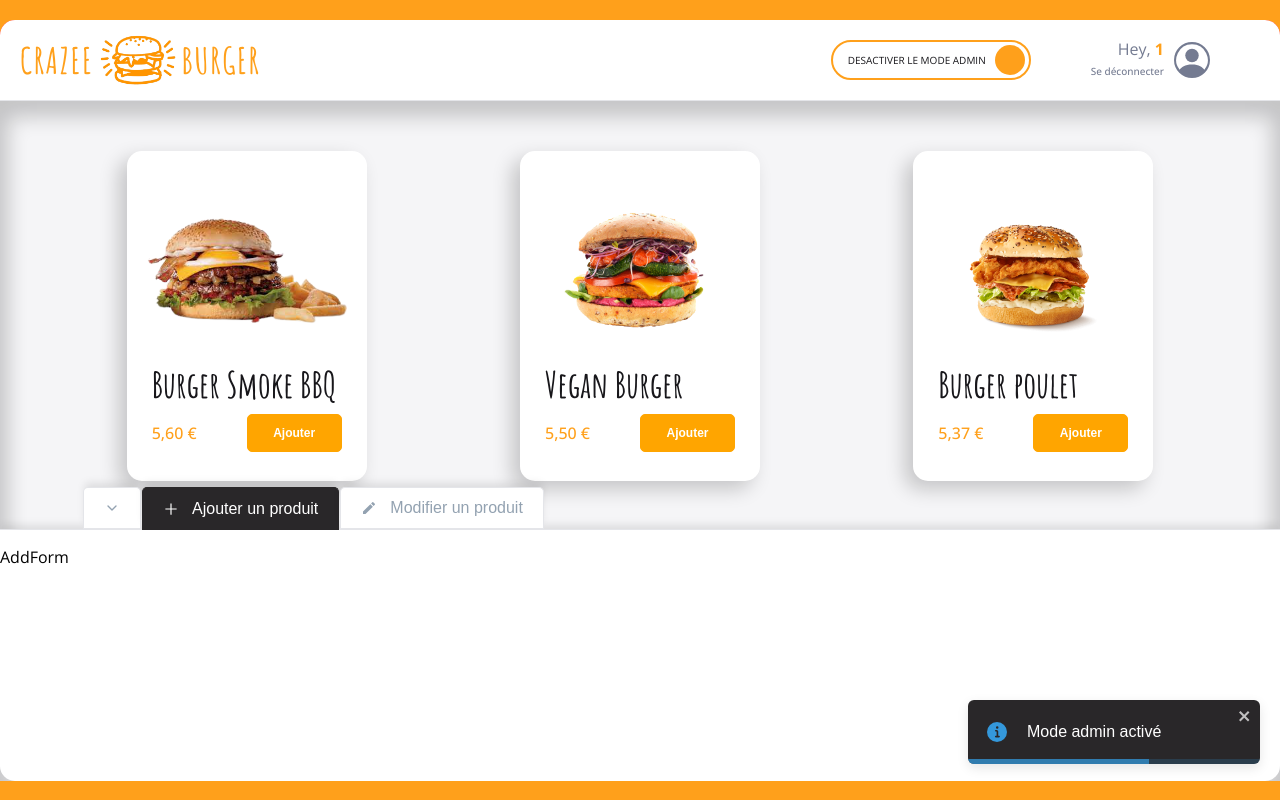
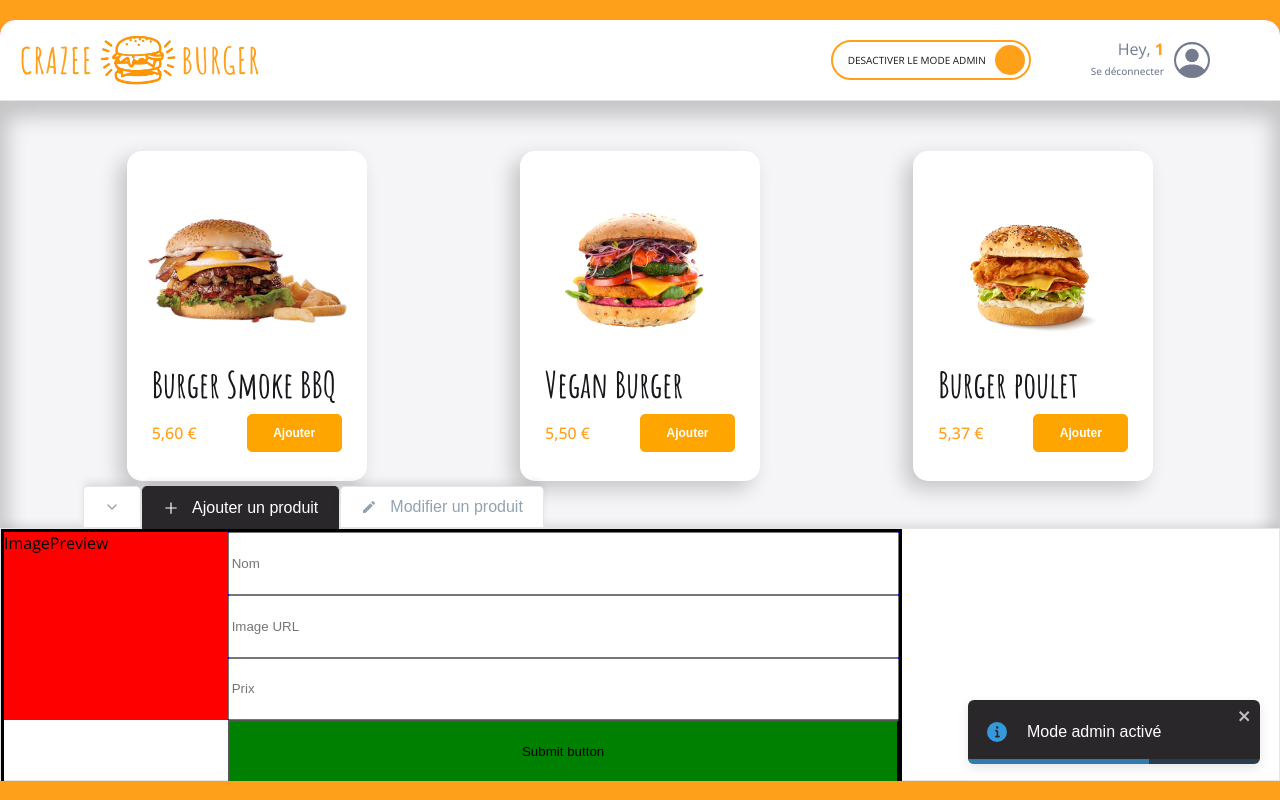
Before and after one commit to NhatHONGUYEN/crazee-burger, a React (Vite) app: page /order/1 in a window 1280 px wide. Both pictures are taken after a click on the label 930 px from the left and 60 px from the top of the page. Built offline with nearby package versions, Linux system fonts and the light colour scheme.

Commit message:
🚧  F08 : ADMIN> AddForm > Add new product to menu

```diff
--- a/src/component/pages/order/Main/Admin/AdminPanel/AddForm.jsx
+++ b/src/component/pages/order/Main/Admin/AdminPanel/AddForm.jsx
@@ -1,3 +1,63 @@
+import styled from "styled-components";
+import OrderContext from "../../../../../../context/OrderContext";
+import { useContext } from "react";
+
 export default function AddForm() {
-  return <div>AddForm</div>;
+  const { handleAdd } = useContext(OrderContext);
+
+  const newProduct = {
+    id: new Date().getTime(),
+    title: "Nouveau produit",
+    imageSource:
+      "https://www.biofournil.com/wp-content/uploads/2021/02/BRIOCHE-BIOFOURNIL_web.jpg",
+    price: 2.5,
+  };
+
+  const handlesubmit = (event) => {
+    event.preventDefault();
+    handleAdd(newProduct);
+  };
+
+  return (
+    <AddFormStyled onSubmit={handlesubmit}>
+      <div className="image-preview">ImagePreview</div>
+      <div className="input-fields">
+        <input type="text" placeholder="Nom" />
+        <input type="text" placeholder="Image URL" />
+        <input type="text" placeholder="Prix" />
+      </div>
+      <button className="submit-button">Submit button</button>
+    </AddFormStyled>
+  );
 }
+
+const AddFormStyled = styled.form`
+  border: 3px solid black;
+  display: grid;
+  grid-template-columns: 1fr 3fr;
+  grid-template-rows: repeat(4, 1fr);
+  grid-template-areas:
+    "image-preview   input-fields"
+    "image-preview   input-fields"
+    "image-preview   input-fields"
+    ".               submit-button";
+
+  height: 100%;
+  width: 70%;
+
+  .image-preview {
+    grid-area: image-preview;
+    background: red;
+  }
+
+  .input-fields {
+    grid-area: input-fields;
+    background: blue;
+    display: grid;
+  }
+
+  .submit-button {
+    grid-area: submit-button;
+    background: green;
+  }
+`;
--- a/src/component/pages/order/Main/Admin/AdminPanel/AdminPanel.jsx
+++ b/src/component/pages/order/Main/Admin/AdminPanel/AdminPanel.jsx
@@ -11,17 +11,13 @@ export default function AdminPanel() {
   const tabSelected = getTabSelected(tabs, currentTabSelected);
 
   return (
-    <AdminPanelStyled>
-      <p>{tabSelected && tabSelected.Content}</p>
-    </AdminPanelStyled>
+    <AdminPanelStyled>{tabSelected && tabSelected.Content}</AdminPanelStyled>
   );
 }
 
 const AdminPanelStyled = styled.div`
   height: 251px;
-  border-bottom-left-radius: ${theme.borderRadius.extraRound};
-  border-bottom-right-radius: ${theme.borderRadius.extraRound};
   background: ${theme.colors.white};
-  border-top: 1px solid ${theme.colors.greyLight};
+  border: 1px solid ${theme.colors.greyLight};
   box-shadow: ${theme.shadows.subtle};
 `;
--- a/src/component/pages/order/Main/Menu.jsx
+++ b/src/component/pages/order/Main/Menu.jsx
@@ -1,12 +1,13 @@
-import { useState } from "react";
+import { useContext, useState } from "react";
 import styled from "styled-components";
-import { fakeMenu } from "../../../../fakeData/fakeMenu";
+
 import { theme } from "../../theme";
 import Card from "../../../reusable-ui/Card";
 import { formatPrice } from "../../../../utils/maths";
+import OrderContext from "../../../../context/OrderContext";
 
 export default function Menu() {
-  const [menu, setMenu] = useState(fakeMenu.MEDIUM);
+  const { menu } = useContext(OrderContext);
 
   return (
     <MenuStyled className="menu">
--- a/src/component/pages/order/OrderPage.jsx
+++ b/src/component/pages/order/OrderPage.jsx
@@ -4,6 +4,7 @@ import { theme } from "../theme";
 import Main from "./Main/Main";
 import OrderContext from "../../../context/OrderContext";
 import { useState } from "react";
+import { fakeMenu } from "../../../fakeData/fakeMenu";
 
 export default function OrderPage() {
   //state
@@ -11,8 +12,18 @@ export default function OrderPage() {
   const [isModeAdmin, setIsModeAdmin] = useState(false);
   const [isCollapsed, setIsCollapsed] = useState(false);
   const [currentTabSelected, setCurrentTabSelected] = useState("add");
+  const [menu, setMenu] = useState(fakeMenu.MEDIUM);
 
   //comportement
+
+  const handleAdd = (newProduct) => {
+    const menuCopy = [...menu];
+
+    const menuUpdated = [newProduct, ...menuCopy];
+
+    setMenu(menuUpdated);
+  };
+
   const orderContextValue = {
     isModeAdmin,
     setIsModeAdmin,
@@ -20,6 +31,9 @@ export default function OrderPage() {
     setIsCollapsed,
     currentTabSelected,
     setCurrentTabSelected,
+    menu,
+    setMenu,
+    handleAdd,
   };
   //affichage (render)
   return (
--- a/src/context/OrderContext.jsx
+++ b/src/context/OrderContext.jsx
@@ -9,4 +9,8 @@ export default createContext({
 
   currentTabSelected: false,
   setCurrentTabSelected: () => {},
+
+  menu: [],
+  setMenu: () => {},
+  handleClick: () => {},
 });
```
